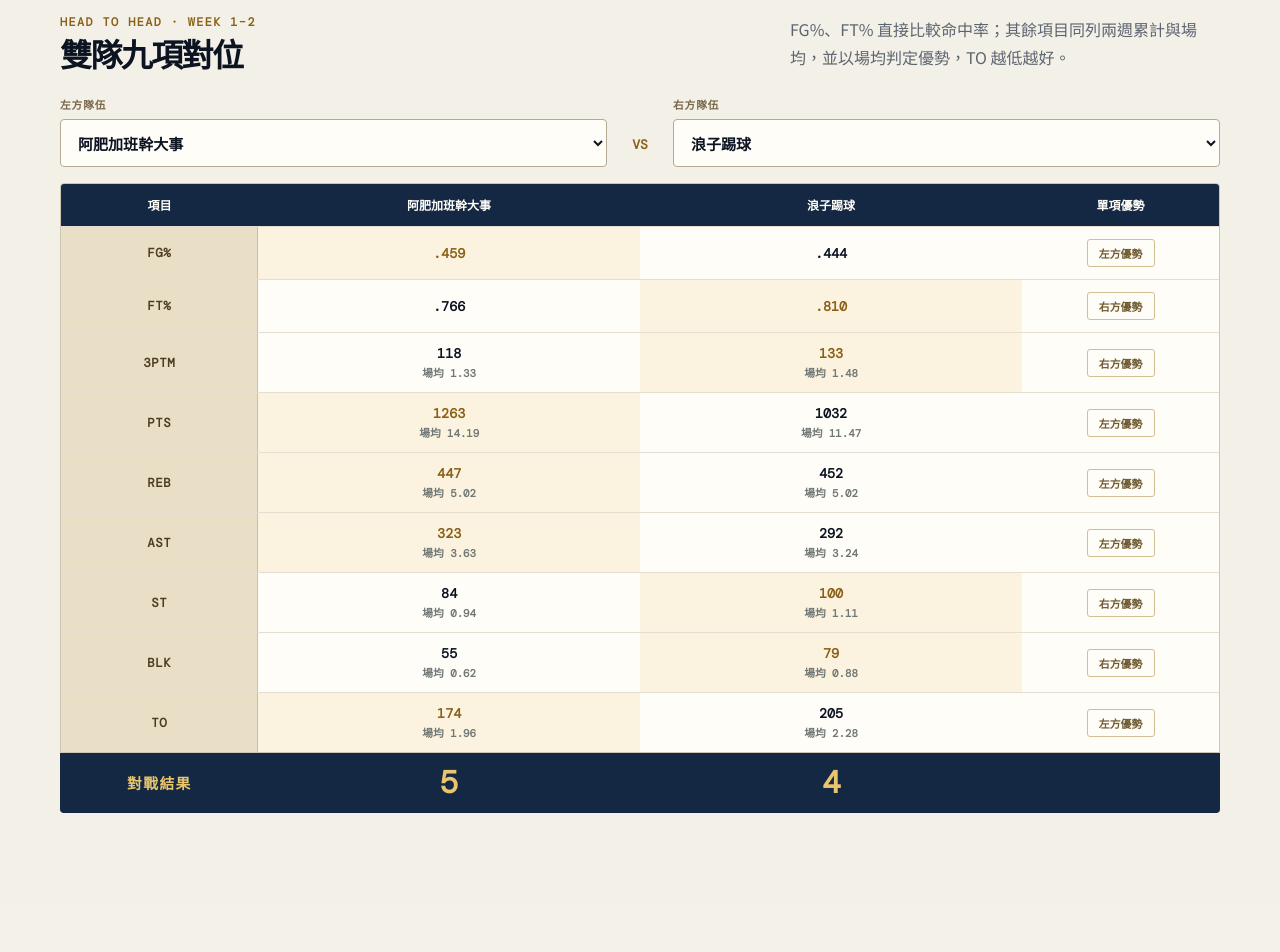
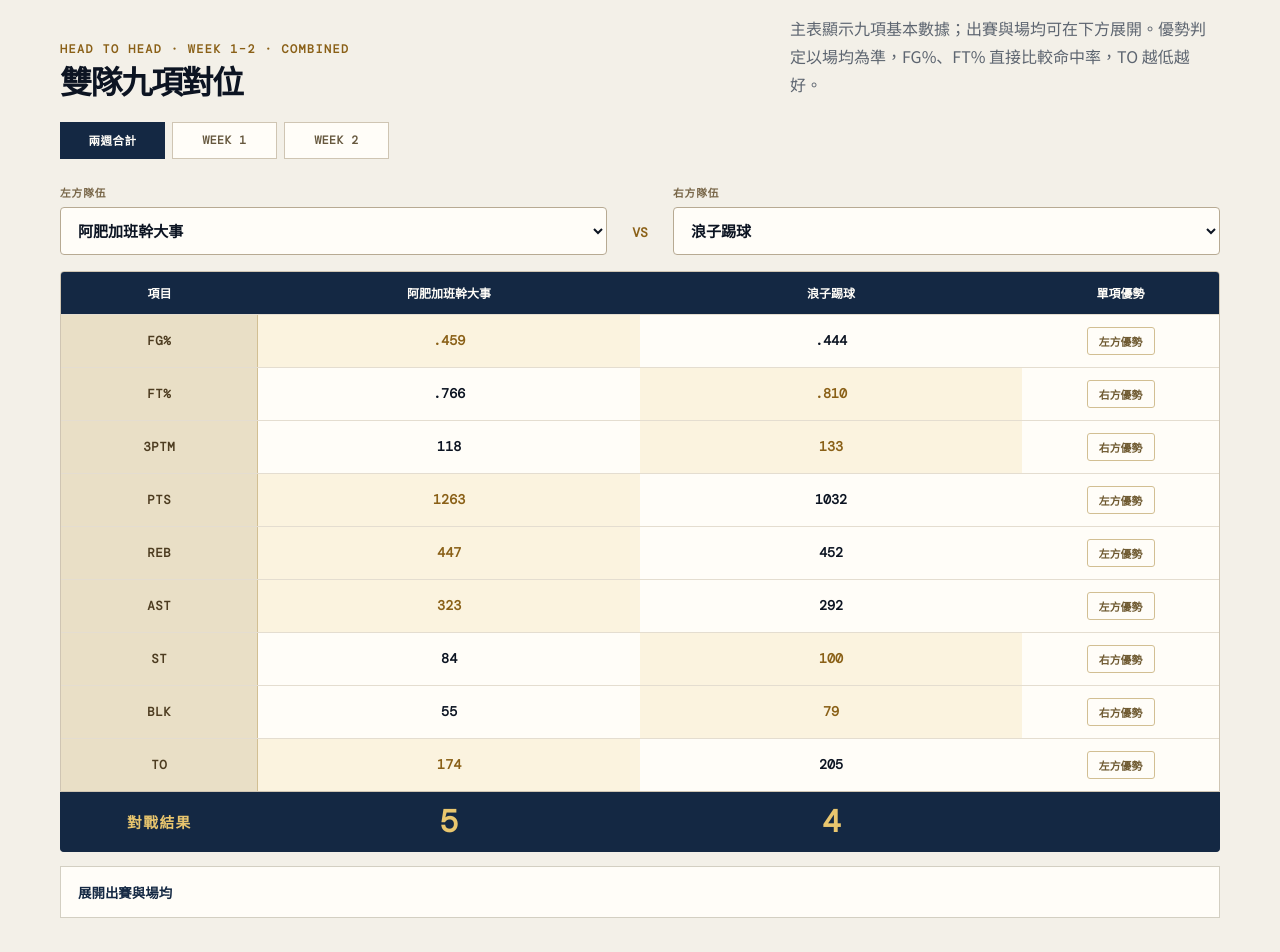
Before and after one commit to Vince-Chen-hao/chanchao-gentleman-club, a Nuxt app: page /paymeforwin in a window 1280 px wide. Shown: the part 3040-3992 px from the top of the page. Before the commit the page ends 3943 px from the top, so only its background shows below. Built offline with nearby package versions, Linux system fonts and the light colour scheme.

Commit message:
Add weekly matchup data views

```diff
--- a/pages/paymeforwin.vue
+++ b/pages/paymeforwin.vue
@@ -43,6 +43,15 @@ const combined = weekTwo.map(current => {
   const sums = current.stats.slice(2).map((value, index) => Number(value) + Number(previous.stats[index + 2]))
   return { team: current.team, gp: previous.gp + current.gp, stats: [(fgm1 + fgm2) / (fga1 + fga2), (ftm1 + ftm2) / (fta1 + fta2), ...sums] }
 })
+type MatchupPeriod = 'combined' | 'weekOne' | 'weekTwo'
+type MatchupTeam = { team: string; gp: number; stats: number[] }
+const normalizeWeek = (entries: TeamWeek[]): MatchupTeam[] => entries.map(entry => ({ team: entry.team, gp: entry.gp, stats: entry.stats.map(Number) }))
+const weeklyMatchupData = { weekOne: normalizeWeek(weekOne), weekTwo: normalizeWeek(weekTwo) }
+const matchupPeriods: { id: MatchupPeriod; label: string; caption: string }[] = [
+  { id: 'combined', label: '兩週合計', caption: 'WEEK 1–2 · COMBINED' },
+  { id: 'weekOne', label: 'WEEK 1', caption: 'WEEK 1 · FINAL' },
+  { id: 'weekTwo', label: 'WEEK 2', caption: 'WEEK 2 · FINAL' },
+]
 const ranks = combined.map(entry => categories.map((_, index) => {
   const sorted = [...combined].sort((a, b) => index === 8 ? a.stats[index] - b.stats[index] : b.stats[index] - a.stats[index])
   return sorted.findIndex(item => item.team === entry.team) + 1
@@ -75,12 +84,15 @@ const selectedRankDetails = computed(() => categories.map((category, index) => (
 })))
 const selectPlayer = (team: string) => { selectedTeam.value = team; isRankModalOpen.value = true }
 const closeRankModal = () => { isRankModalOpen.value = false }
+const selectedMatchupPeriod = ref<MatchupPeriod>('combined')
+const matchupTeams = computed<MatchupTeam[]>(() => selectedMatchupPeriod.value === 'combined' ? combined : weeklyMatchupData[selectedMatchupPeriod.value])
+const activeMatchupPeriod = computed(() => matchupPeriods.find(period => period.id === selectedMatchupPeriod.value)!)
 const leftTeam = ref(combined[0].team)
 const rightTeam = ref(combined[1].team)
 const formatStat = (value: number, index: number) => index < 2 ? value.toFixed(3).replace(/^0/, '') : String(value)
 const comparisonRows = computed(() => {
-  const left = combined.find(team => team.team === leftTeam.value)!
-  const right = combined.find(team => team.team === rightTeam.value)!
+  const left = matchupTeams.value.find(team => team.team === leftTeam.value)!
+  const right = matchupTeams.value.find(team => team.team === rightTeam.value)!
   return categories.map((category, index) => {
     const leftValue = left.stats[index]
     const rightValue = right.stats[index]
@@ -97,6 +109,19 @@ const comparisonRows = computed(() => {
       note: result === 0 ? '平手' : result > 0 ? '左方優勢' : '右方優勢',
     }
   })
+})
+const matchupExtraRows = computed(() => {
+  const left = matchupTeams.value.find(team => team.team === leftTeam.value)!
+  const right = matchupTeams.value.find(team => team.team === rightTeam.value)!
+  return [
+    { category: 'GP', left: String(left.gp), right: String(right.gp), kind: '出賽場次' },
+    ...categories.map((category, index) => ({
+      category,
+      left: index < 2 ? formatStat(left.stats[index], index) : (left.stats[index] / left.gp).toFixed(2),
+      right: index < 2 ? formatStat(right.stats[index], index) : (right.stats[index] / right.gp).toFixed(2),
+      kind: index < 2 ? '命中率' : '場均',
+    })),
+  ]
 })
 const matchupSummary = computed(() => {
   const rows = comparisonRows.value
@@ -130,14 +155,16 @@ const matchupSummary = computed(() => {
       </div>
       <section v-if="isRankModalOpen" class="rank-modal" role="dialog" aria-modal="true" :aria-label="`${selectedPlayer.team} 九項名次`" @click.self="closeRankModal"><div class="rank-modal-panel"><button class="rank-modal-close" type="button" aria-label="關閉完整名次" @click="closeRankModal">×</button><div class="rank-detail-head"><div><p class="eyebrow ink">RANK INSPECTOR · 14 TEAMS</p><h2>{{ selectedPlayer.team }} 的九項名次</h2></div><p>外圈代表全盟第 1 名，越往中心名次越後；以下列出本隊九項完整名次與兩週合併數值。</p></div><div class="rank-detail-grid"><article v-for="detail in selectedRankDetails" :key="detail.category" :class="['rank-detail-item', { elite: detail.rank <= 3 }]"><span>{{ detail.category }}</span><b>#{{ detail.rank }}</b><small>{{ detail.value }}</small><i :style="{ width: `${rankStrength(detail.rank) * 100}%` }"></i></article></div></div></section>
       <section class="matchup-lab" aria-labelledby="matchup-title">
-        <div class="matchup-heading"><div><p class="eyebrow ink">HEAD TO HEAD · WEEK 1–2</p><h2 id="matchup-title">雙隊九項對位</h2></div><p>FG%、FT% 直接比較命中率；其餘項目同列兩週累計與場均，並以場均判定優勢，TO 越低越好。</p></div>
+        <div class="matchup-heading"><div><p class="eyebrow ink">HEAD TO HEAD · {{ activeMatchupPeriod.caption }}</p><h2 id="matchup-title">雙隊九項對位</h2></div><p>主表顯示九項基本數據；出賽與場均可在下方展開。優勢判定以場均為準，FG%、FT% 直接比較命中率，TO 越低越好。</p></div>
+        <div class="matchup-periods" role="tablist" aria-label="對位週次"><button v-for="period in matchupPeriods" :key="period.id" type="button" :class="{ active: selectedMatchupPeriod === period.id }" :aria-selected="selectedMatchupPeriod === period.id" @click="selectedMatchupPeriod = period.id">{{ period.label }}</button></div>
         <div class="team-selectors">
           <label><span>左方隊伍</span><select v-model="leftTeam"><option v-for="team in combined" :key="`left-${team.team}`" :value="team.team">{{ team.team }}</option></select></label>
           <b>VS</b>
           <label><span>右方隊伍</span><select v-model="rightTeam"><option v-for="team in combined" :key="`right-${team.team}`" :value="team.team">{{ team.team }}</option></select></label>
         </div>
-        <div class="matchup-table-wrap"><table class="matchup-table"><colgroup><col class="category-col"><col class="score-col"><col class="score-col"><col class="result-col"></colgroup><thead><tr><th>項目</th><th>{{ leftTeam }}</th><th>{{ rightTeam }}</th><th>單項優勢</th></tr></thead><tbody><tr v-for="row in comparisonRows" :key="row.category"><th class="matchup-category">{{ row.category }}</th><td :class="{ winner: row.winner === 'left' }">{{ row.left }}<small v-if="row.leftAverage">場均 {{ row.leftAverage }}</small></td><td :class="{ winner: row.winner === 'right' }">{{ row.right }}<small v-if="row.rightAverage">場均 {{ row.rightAverage }}</small></td><td><span :class="['matchup-result', row.winner]">{{ row.note }}</span></td></tr></tbody></table></div>
+        <div class="matchup-table-wrap"><table class="matchup-table"><colgroup><col class="category-col"><col class="score-col"><col class="score-col"><col class="result-col"></colgroup><thead><tr><th>項目</th><th>{{ leftTeam }}</th><th>{{ rightTeam }}</th><th>單項優勢</th></tr></thead><tbody><tr v-for="row in comparisonRows" :key="row.category"><th class="matchup-category">{{ row.category }}</th><td :class="{ winner: row.winner === 'left' }">{{ row.left }}</td><td :class="{ winner: row.winner === 'right' }">{{ row.right }}</td><td><span :class="['matchup-result', row.winner]">{{ row.note }}</span></td></tr></tbody></table></div>
         <div class="matchup-final" :class="{ draw: matchupSummary.winner === '平手' }"><span>對戰結果</span><strong>{{ matchupSummary.leftWins }}</strong><strong>{{ matchupSummary.rightWins }}</strong><em aria-hidden="true"></em></div>
+        <details class="matchup-extra"><summary>展開出賽與場均</summary><div class="matchup-extra-body"><p>FG%、FT% 為命中率；其餘項目為每場平均。</p><table><thead><tr><th>進階資料</th><th>{{ leftTeam }}</th><th>{{ rightTeam }}</th></tr></thead><tbody><tr v-for="row in matchupExtraRows" :key="row.category"><th>{{ row.category }} <small>{{ row.kind }}</small></th><td>{{ row.left }}</td><td>{{ row.right }}</td></tr></tbody></table></div></details>
       </section>
     </section>
   </main>
@@ -205,4 +232,19 @@ const matchupSummary = computed(() => {
 .rank-modal-close{position:absolute;top:12px;right:14px;width:34px;height:34px;border:1px solid #cfc5b3;border-radius:50%;background:#fffdf8;color:#142843;font:500 1.75rem/1 'DM Mono',monospace;cursor:pointer}
 .rank-modal-close:hover,.rank-modal-close:focus-visible{border-color:#8a6017;color:#8a6017;outline:0}
 @media(max-width:760px){.rank-modal{padding:12px}.rank-modal-panel{max-height:calc(100vh - 24px);padding:26px 18px}.rank-modal-close{top:9px;right:9px}}
+.matchup-periods{display:flex;gap:7px;margin:24px 0 8px}
+.matchup-periods button{min-width:105px;padding:9px 13px;border:1px solid #cfc5b3;background:#fffdf8;color:#66583e;font:800 .72rem 'DM Mono','Noto Sans TC',sans-serif;letter-spacing:.04em;cursor:pointer}
+.matchup-periods button:hover,.matchup-periods button:focus-visible{border-color:#8a6017;color:#8a6017;outline:0}
+.matchup-periods button.active{border-color:#142843;background:#142843;color:#fffdf8}
+.matchup-extra{margin-top:14px;border:1px solid #d3cfc2;background:#fffdf8}
+.matchup-extra summary{display:flex;align-items:center;min-height:50px;padding:0 17px;color:#142843;font:800 .84rem 'Noto Sans TC',sans-serif;cursor:pointer}
+.matchup-extra summary::marker{color:#8a6017}
+.matchup-extra-body{padding:0 17px 18px;border-top:1px solid #e4ddd0}
+.matchup-extra-body>p{margin:13px 0;color:#6a6d70;font-size:.8rem}
+.matchup-extra table{width:100%;border-collapse:collapse;text-align:center}
+.matchup-extra th,.matchup-extra td{padding:9px;border:1px solid #e4ddd0;font:700 .78rem 'DM Mono','Noto Sans TC',sans-serif}
+.matchup-extra thead th{background:#f0eadb;color:#142843}
+.matchup-extra tbody th{color:#685839}
+.matchup-extra th small{display:block;margin-top:2px;color:#8b8374;font-size:.62rem;font-weight:600}
+@media(max-width:760px){.matchup-periods{overflow-x:auto;padding-bottom:3px}.matchup-periods button{min-width:96px}.matchup-extra-body{padding-right:10px;padding-left:10px}.matchup-extra{overflow-x:auto}.matchup-extra table{min-width:460px}}
 </style>
```
